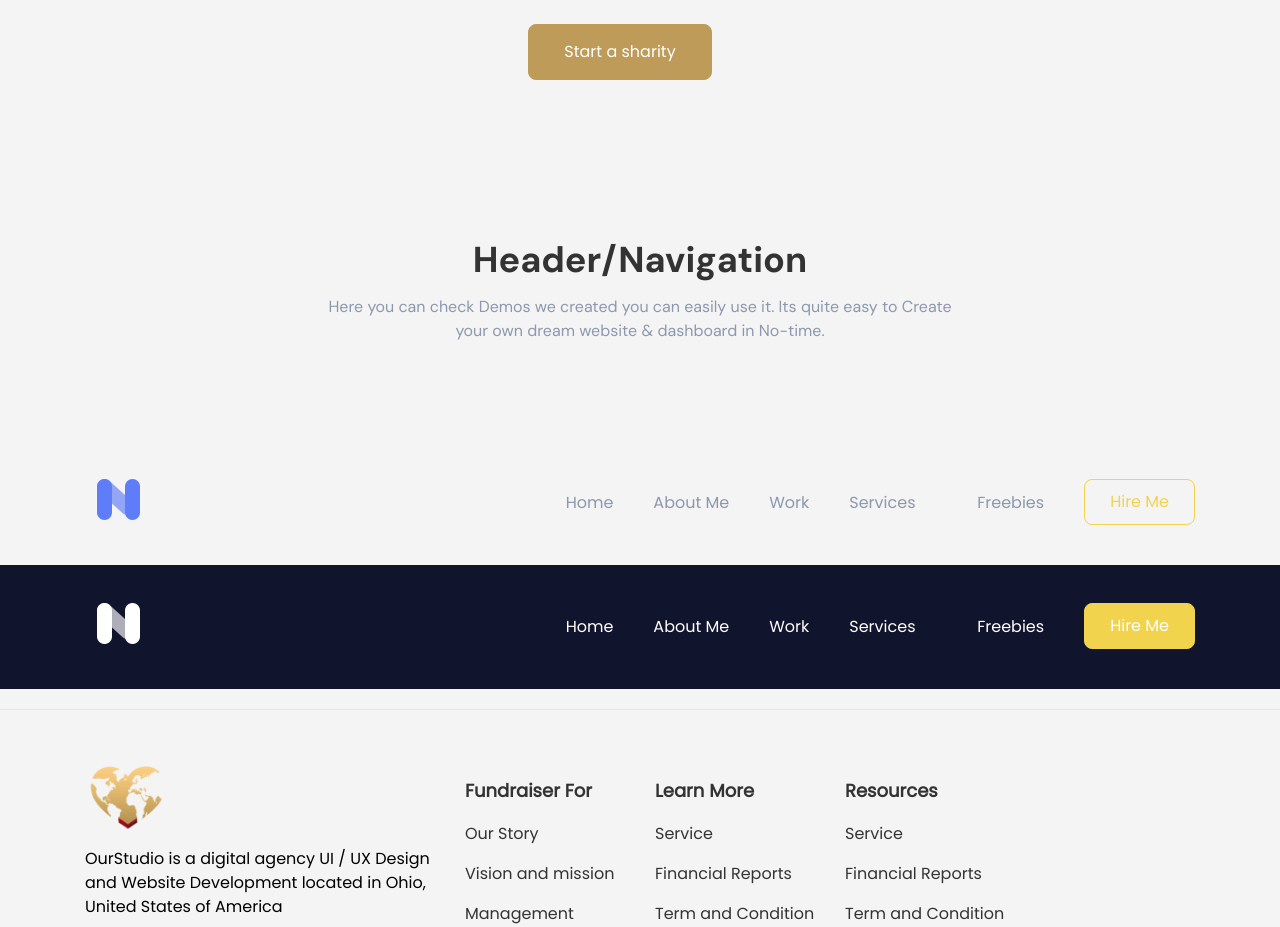
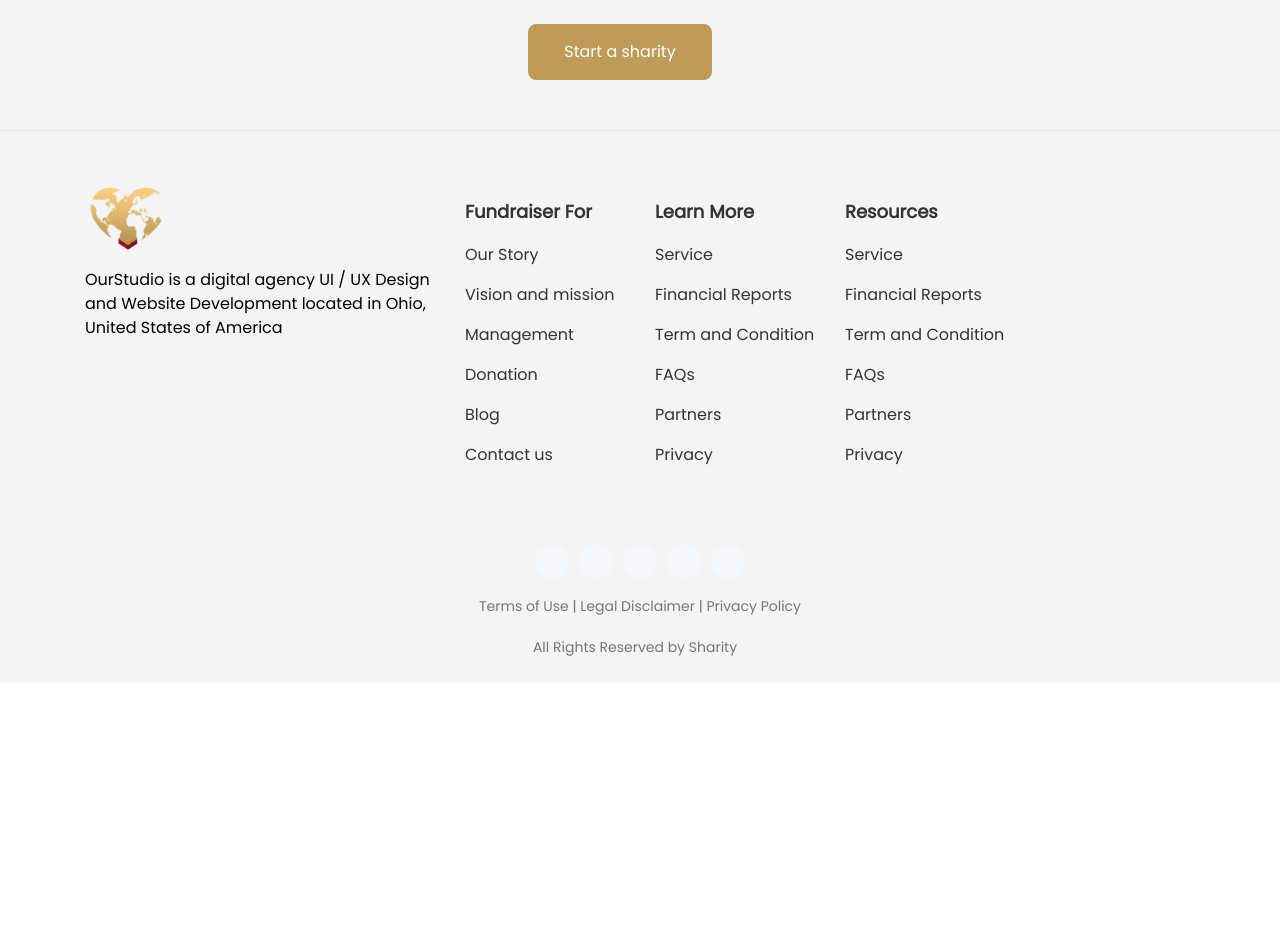
Before and after one commit to igor110055/Sharitygift, a Next.js app: page / in a window 1280 px wide. Shown: the part 2020-2947 px from the top of the page. After the commit the page ends 2703 px from the top, so only its background shows below. Built offline with nearby package versions, Linux system fonts and the light colour scheme; a web font is replaced by a local one.

Commit message:
remove temp header

```diff
--- a/components/custom/Custom-components.js
+++ b/components/custom/Custom-components.js
@@ -27,7 +27,7 @@ const CustomComponents = () => {
       <Banner3 />
       <FundraiseCard />
       {/* <Banner4 /> */}
-      <HeaderComponent />
+      {/* <HeaderComponent /> */}
       {/* <BannerComponent />
       <FormBannerComponent />
       <FeatureComponent />
```
